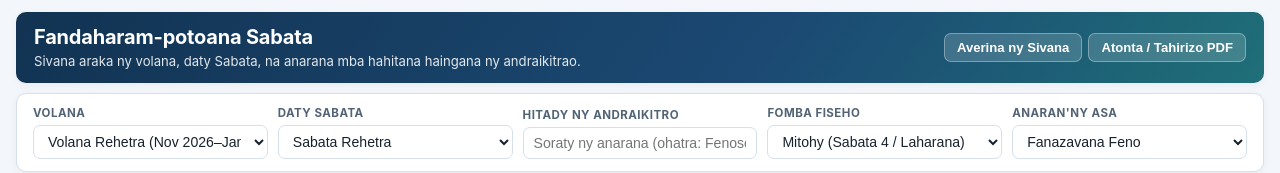
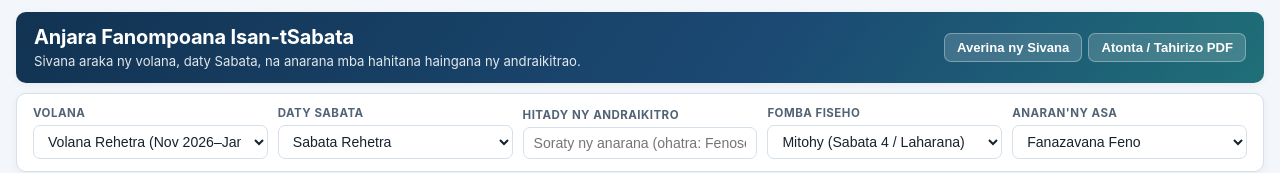
Before and after one commit to nainaw/scheduler, a plain HTML site: page index.html in a window 1280 px wide. Shown: the top 173 px of the page. Drawn offline with Linux system fonts and the light colour scheme.

Commit message:
Update title and header text in index.html

```diff
--- a/index.html
+++ b/index.html
@@ -3,7 +3,7 @@
 <head>
   <meta charset="UTF-8" />
   <meta name="viewport" content="width=device-width, initial-scale=1.0" />
-  <title>Fandaharam-potoana Sabata</title>
+  <title>Anjara Fanompoana Isan-tSabata</title>
   <style>
     :root {
       --bg: #f3f6fa;
@@ -449,7 +449,7 @@
   <div class="container">
     <header>
       <div>
-        <h1>Fandaharam-potoana Sabata</h1>
+        <h1>Anjara Fanompoana Isan-tSabata</h1>
         <p>Sivana araka ny volana, daty Sabata, na anarana mba hahitana haingana ny andraikitrao.</p>
       </div>
       <div class="header-actions no-print">
```
